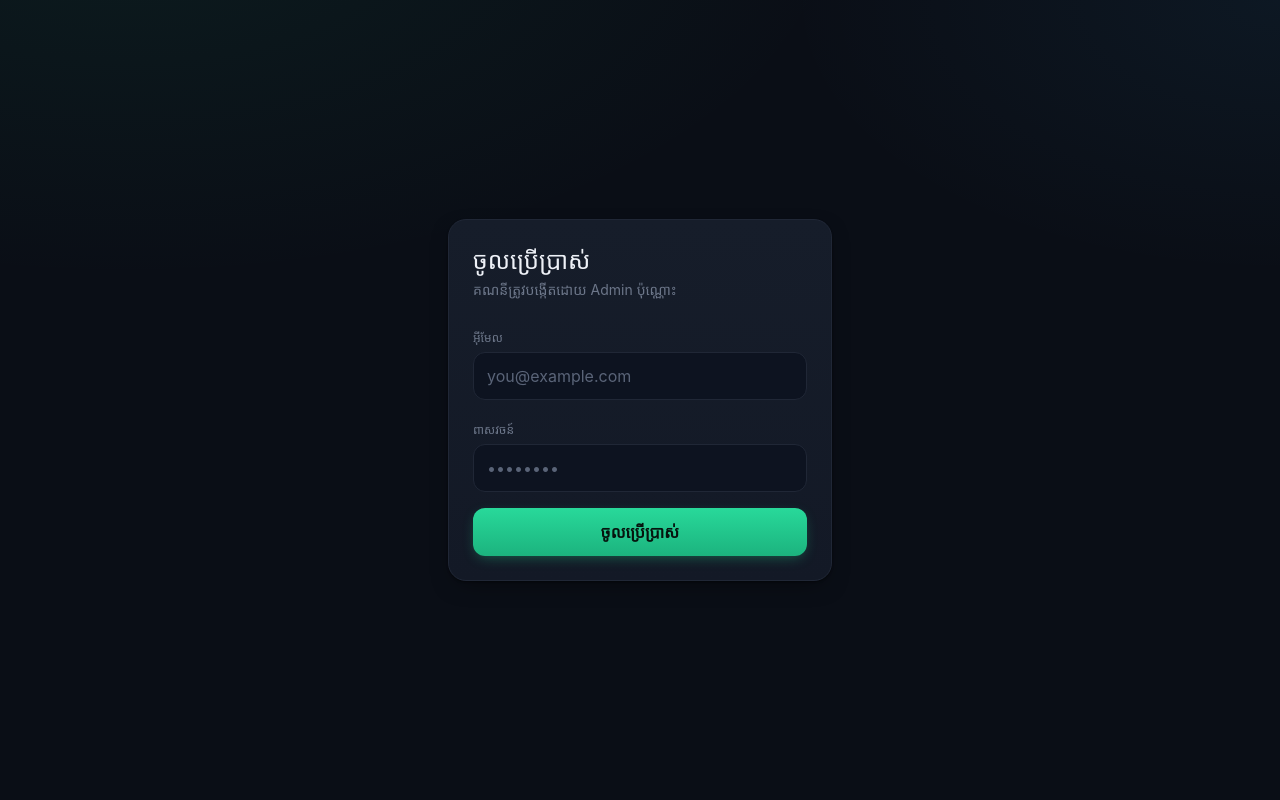
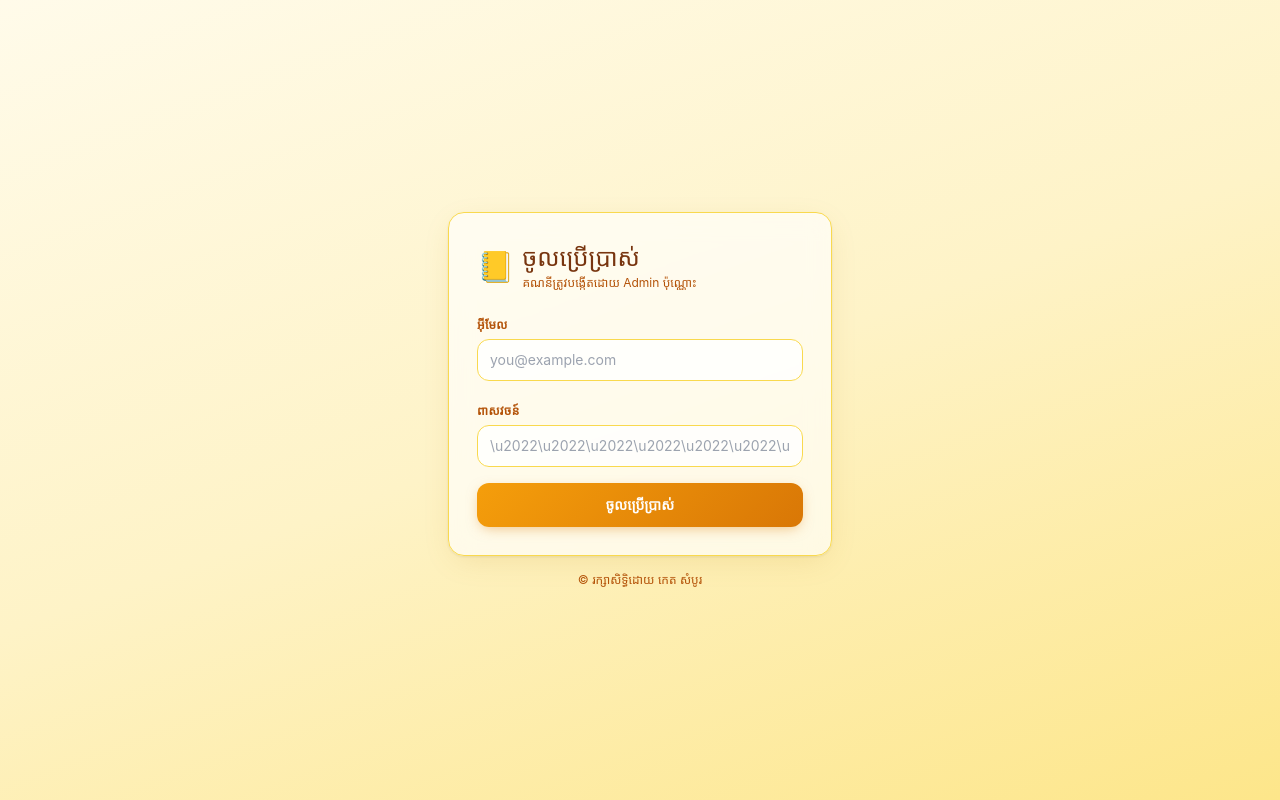
Before and after one commit to samboketh169-ux/team-tasks, a Next.js app: page /login in a window 1280 px wide. Built offline with nearby package versions, Linux system fonts and the light colour scheme; no server answers.

Commit message:
Update page.js

```diff
--- a/app/login/page.js
+++ b/app/login/page.js
@@ -18,7 +18,7 @@ export default function LoginPage() {
     const { error } = await supabase.auth.signInWithPassword({ email, password });
     setLoading(false);
     if (error) {
-      setError("អ៊ីមែល ឬ ពាសវចន៍ មិនត្រឹមត្រូវ");
+      setError("\u17a2\u17ca\u17b8\u1798\u17c2\u179b \u17ac \u1796\u17b6\u179f\u179c\u1785\u1793\u17cd \u1798\u17b7\u1793\u178f\u17d2\u179a\u17b9\u1798\u178f\u17d2\u179a\u17bc\u179c");
       return;
     }
     router.push("/dashboard");
@@ -26,16 +26,50 @@ export default function LoginPage() {
   }
 
   return (
-    <div className="min-h-screen flex items-center justify-center px-4">
-      <form onSubmit={handleLogin} className="card w-full max-w-sm p-6">
-        <h1 className="font-display text-2xl mb-1">ចូលប្រើប្រាស់</h1>
-        <p className="text-inkFaint text-sm mb-6">
-          គណនីត្រូវបង្កើតដោយ Admin ប៉ុណ្ណោះ
+    <div
+      className="min-h-screen flex flex-col items-center justify-center px-4"
+      style={{
+        background: "linear-gradient(160deg,#fffbea 0%,#fef3c7 50%,#fde68a 100%)",
+      }}
+    >
+      <div
+        className="w-full max-w-sm rounded-2xl p-7 mb-4"
+        style={{
+          background: "rgba(255,255,255,0.65)",
+          border: "1px solid #f9d94e",
+          boxShadow: "0 8px 32px -8px rgba(180,130,0,0.18), 0 1px 3px rgba(0,0,0,0.08)",
+          backdropFilter: "blur(12px)",
+        }}
+      >
+        <div className="flex items-center gap-2 mb-5">
+          <span className="text-3xl">{"\u{1F4D2}"}</span>
+          <div>
+            <h1
+              className="font-display text-2xl"
+              style={{ color: "#78350f" }}
+            >
+              {"\u1785\u17bc\u179b\u1794\u17d2\u179a\u17be\u1794\u17d2\u179a\u17b6\u179f\u17cb"}
+            </h1>
+            <p className="text-xs mt-0.5" style={{ color: "#b45309" }}>
+              {"\u1782\u178e\u1793\u17b8\u178f\u17d2\u179a\u17bc\u179c\u1794\u1784\u17d2\u1780\u17be\u178f\u178a\u17c4\u1799 Admin \u1794\u17c9\u17bb\u178e\u17d2\u178e\u17c4\u17c7"}
             </p>
+          </div>
+        </div>
 
-        <label className="text-xs uppercase text-inkFaint">អ៊ីមែល</label>
+        <form onSubmit={handleLogin}>
+          <label
+            className="text-xs uppercase font-semibold tracking-wide"
+            style={{ color: "#b45309" }}
+          >
+            {"\u17a2\u17ca\u17b8\u1798\u17c2\u179b"}
+          </label>
           <input
-          className="input-box mt-1 mb-4"
+            className="w-full rounded-xl px-3 py-2.5 mt-1 mb-4 text-sm outline-none transition-all"
+            style={{
+              background: "rgba(255,255,255,0.8)",
+              border: "1px solid #f9d94e",
+              color: "#1c1400",
+            }}
             type="email"
             required
             value={email}
@@ -43,22 +77,57 @@ export default function LoginPage() {
             placeholder="you@example.com"
           />
 
-        <label className="text-xs uppercase text-inkFaint">ពាសវចន៍</label>
+          <label
+            className="text-xs uppercase font-semibold tracking-wide"
+            style={{ color: "#b45309" }}
+          >
+            {"\u1796\u17b6\u179f\u179c\u1785\u1793\u17cd"}
+          </label>
           <input
-          className="input-box mt-1 mb-4"
+            className="w-full rounded-xl px-3 py-2.5 mt-1 mb-4 text-sm outline-none transition-all"
+            style={{
+              background: "rgba(255,255,255,0.8)",
+              border: "1px solid #f9d94e",
+              color: "#1c1400",
+            }}
             type="password"
             required
             value={password}
             onChange={(e) => setPassword(e.target.value)}
-          placeholder="••••••••"
+            placeholder="\u2022\u2022\u2022\u2022\u2022\u2022\u2022\u2022"
           />
 
-        {error && <p className="text-ember text-sm mb-3">{error}</p>}
+          {error && (
+            <p className="text-sm mb-3" style={{ color: "#dc2626" }}>
+              {error}
+            </p>
+          )}
 
-        <button className="btn-primary w-full" disabled={loading}>
-          {loading ? "កំពុងចូល..." : "ចូលប្រើប្រាស់"}
+          <button
+            type="submit"
+            disabled={loading}
+            className="w-full py-3 rounded-xl font-bold text-sm transition-all"
+            style={{
+              background: loading
+                ? "#d97706"
+                : "linear-gradient(135deg,#f59e0b 0%,#d97706 100%)",
+              color: "#fff",
+              border: "none",
+              boxShadow: "0 4px 14px -4px rgba(217,119,6,0.5)",
+              cursor: loading ? "not-allowed" : "pointer",
+              opacity: loading ? 0.75 : 1,
+            }}
+          >
+            {loading
+              ? "\u1780\u17c6\u1796\u17bb\u1784\u1785\u17bc\u179b..."
+              : "\u1785\u17bc\u179b\u1794\u17d2\u179a\u17be\u1794\u17d2\u179a\u17b6\u179f\u17cb"}
           </button>
         </form>
       </div>
+
+      <p className="text-xs" style={{ color: "#b45309" }}>
+        {"\u00a9 \u179a\u1780\u17d2\u179f\u17b6\u179f\u17b7\u1791\u17d2\u1792\u17b7\u178a\u17c4\u1799 \u1780\u17c1\u178f \u179f\u17c6\u1794\u17bc\u179a"}
+      </p>
+    </div>
   );
 }
```
Lines whose indentation alone changed are shown as unchanged.
